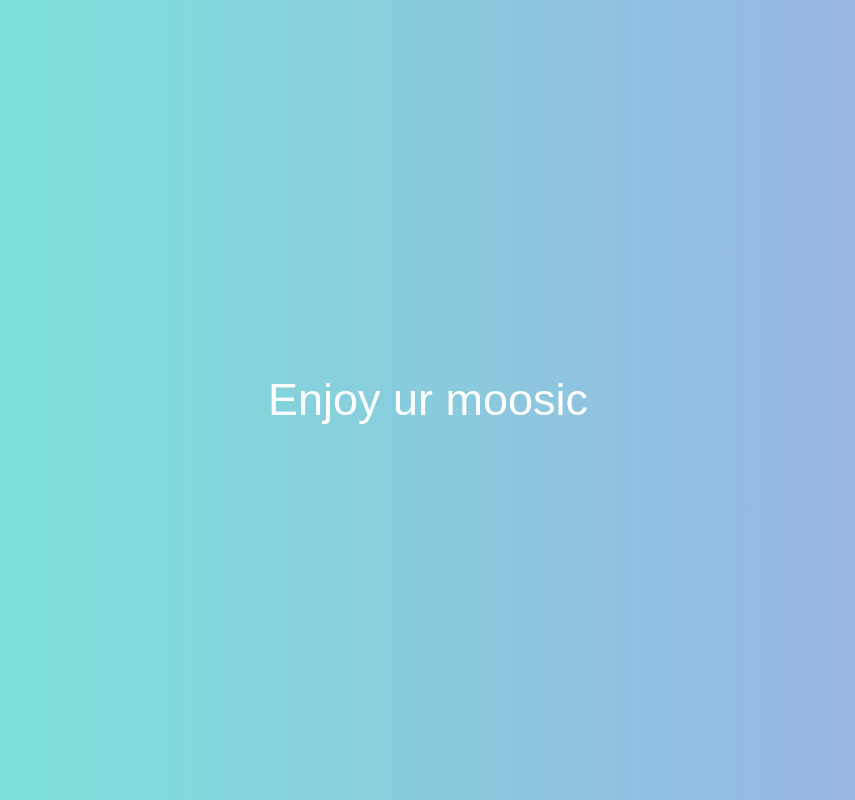
After one commit to Saturday-Night-Lit-Hacks/convertify, a Django app: page /playback in a window 1280 px wide. The commit adds this page. Shown: the whole page, without its empty margins (212-1067 px from the left). Run offline with Django 3.2, Linux system fonts and the light colour scheme; some libraries are stand-ins or nearby versions; some web fonts are replaced.

Commit message:
Redirect from request form to playback page

```diff
--- a/lofi/static/lofi/stylesheet.css
+++ b/lofi/static/lofi/stylesheet.css
@@ -36,7 +36,6 @@ body {
 
 	background-repeat: no-repeat;
 	align-items: center;
-	padding: 10px;
 
 }
 
--- a/lofi/templates/lofi/index.html
+++ b/lofi/templates/lofi/index.html
@@ -5,7 +5,7 @@
     <div class="index container">
         <div id="start" class="text-center">
         	<h3 class="page-title">Ready to Explore?</h3>
-        	<a href="/request"><button type="button" class="btn btn-lg">start</button></a>
+        	<a href="/request"><button type="button" class="btn btn-lg animate__slideInUp">start</button></a>
         </div>
     </div>
 
--- /dev/null
+++ b/lofi/templates/lofi/playback.html
@@ -0,0 +1,9 @@
+{% extends 'lofi/base.html' %}
+
+{% block content %}
+    {% load crispy_forms_tags %}
+    <div class="container">
+        <h3 class="page-title">Enjoy ur moosic</h3>
+
+    </div>
+{% endblock %}
--- a/lofi/urls.py
+++ b/lofi/urls.py
@@ -3,5 +3,6 @@ from .import views
 
 urlpatterns = [
     path('', views.index, name='index'),
-    path('request', views.request_lofi, name='request_lofi')
+    path('request', views.request_lofi, name='request_lofi'),
+    path('playback', views.playback, name='playback'),
 ]
--- a/lofi/views.py
+++ b/lofi/views.py
@@ -64,9 +64,13 @@ def request_lofi(request):
                 print("problem")
 
             # TODO: return to somewhere else
+            return redirect('/playback')
     else:
         form = RequestMusicForm()
     # TODO: add HTML file
     return render(request, 'lofi/request_lofi.html', {
         'form': form
     })
+
+def playback(request):
+    return render(request, 'lofi/playback.html', {})
```
Also changed, not shown: package-lock.json (added).
